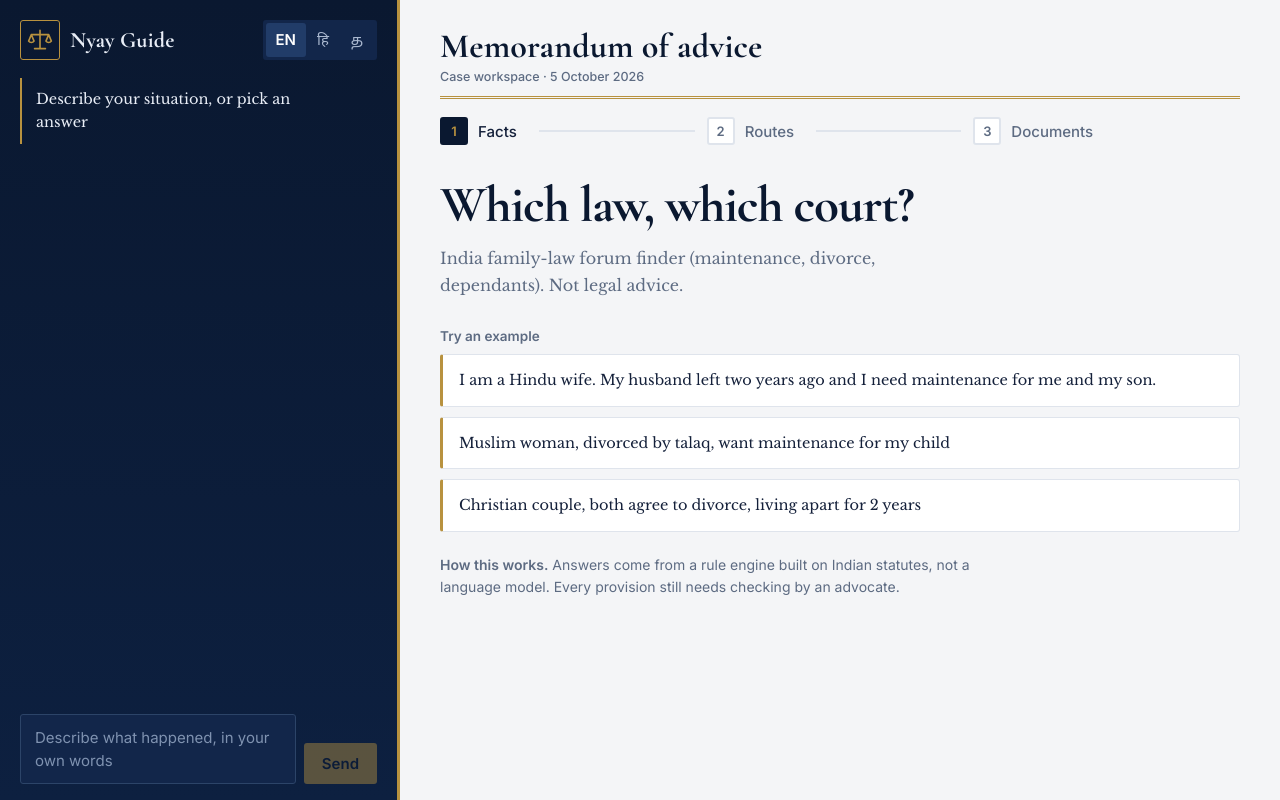
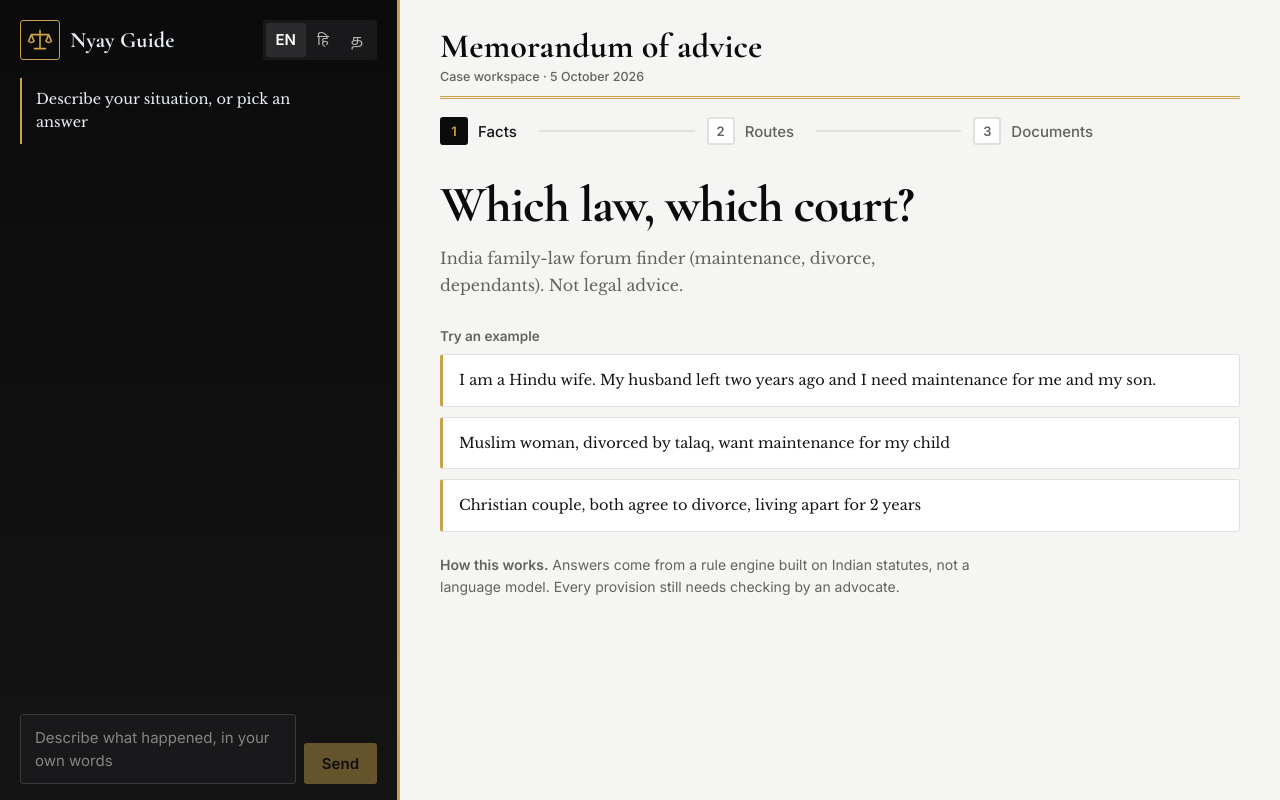
Before and after one commit to darayavahoush/nyay-guide, a React (Vite) app in the folder frontend/: page / in a window 1280 px wide. Built offline with nearby package versions, Linux system fonts and the light colour scheme.

Commit message:
Black and gold palette

```diff
--- a/frontend/src/styles.css
+++ b/frontend/src/styles.css
@@ -1,4 +1,4 @@
-:root{--navy:#0a1830;--navy2:#12264a;--navy3:#213c68;--saffron:#b8923f;--saffron-d:#8f6f2a;--bg:#f4f5f7;--card:#fff;--line:#dfe4ec;--ink:#14203a;--muted:#5d6b82;--ok:#177a5b;--ok-t:#e1f4ec;--warn:#9a5d00;--warn-t:#fdf0d8;
+:root{--navy:#0b0b0c;--navy2:#19191b;--navy3:#2b2b2e;--saffron:#c9a24a;--saffron-d:#9a7a2e;--bg:#f5f5f3;--card:#fff;--line:#e0e0dc;--ink:#141414;--muted:#62625f;--ok:#177a5b;--ok-t:#e1f4ec;--warn:#9a5d00;--warn-t:#fdf0d8;
 --display:"Cormorant Garamond","Noto Serif Devanagari","Noto Serif Tamil",Georgia,serif;--sans:"Inter","Noto Sans Devanagari","Noto Sans Tamil",system-ui,sans-serif}
 *{box-sizing:border-box}html,body,#root{margin:0;height:100%}
 body{background:var(--bg);color:var(--ink);font:15px/1.55 var(--sans);-webkit-font-smoothing:antialiased}
@@ -11,30 +11,30 @@ button,input,textarea{font:inherit;color:inherit}button{cursor:pointer}button:di
 .mark{display:grid;place-items:center;width:36px;height:36px;border-radius:9px;background:var(--saffron);color:var(--navy);font:700 20px var(--display)}
 .name{font:600 18px var(--display)}
 .seg{display:flex;background:var(--navy2);border-radius:8px;padding:3px}
-.seg button{border:0;background:none;color:#aab8cf;padding:5px 10px;border-radius:6px;min-width:34px}
+.seg button{border:0;background:none;color:#b5b5b0;padding:5px 10px;border-radius:6px;min-width:34px}
 .seg button.on{background:var(--navy3);color:#fff;font-weight:600}
-.restart{background:none;border:0;color:#aab8cf;text-decoration:underline;padding:0;margin:0 0 10px;align-self:flex-start;font-size:13px}
+.restart{background:none;border:0;color:#b5b5b0;text-decoration:underline;padding:0;margin:0 0 10px;align-self:flex-start;font-size:13px}
 .chat{display:flex;flex-direction:column;min-height:0;flex:1}
 .log{flex:1;overflow:auto;display:flex;flex-direction:column;gap:10px;padding-right:4px}
 .msg{max-width:92%;padding:10px 14px;border-radius:14px;white-space:pre-wrap;font-size:15px}
 .msg.agent{background:var(--navy2);border-top-left-radius:4px;align-self:flex-start}
 .msg.you{background:var(--saffron);color:#1b1305;font-weight:500;border-top-right-radius:4px;align-self:flex-end}
 .who{display:none}
-.dots{display:flex;gap:5px;padding:13px 16px}.dots i{width:7px;height:7px;border-radius:50%;background:#aab8cf;opacity:.35;animation:b 1s infinite}
+.dots{display:flex;gap:5px;padding:13px 16px}.dots i{width:7px;height:7px;border-radius:50%;background:#b5b5b0;opacity:.35;animation:b 1s infinite}
 .dots i:nth-child(2){animation-delay:.15s}.dots i:nth-child(3){animation-delay:.3s}@keyframes b{50%{opacity:1}}
-.why{margin:0;font-size:12.5px;color:#9fb0c9;padding:0 4px}
+.why{margin:0;font-size:12.5px;color:#a8a8a3;padding:0 4px}
 .answers{display:flex;flex-wrap:wrap;gap:8px}
-.answers button{border:1px solid #3a557c;background:transparent;color:#e8edf6;border-radius:999px;padding:7px 15px;font-weight:500}
+.answers button{border:1px solid #4a4a4e;background:transparent;color:#e8edf6;border-radius:999px;padding:7px 15px;font-weight:500}
 .answers button:hover:not(:disabled){background:var(--navy3)}
 .answers .chip.on{background:var(--saffron);border-color:var(--saffron);color:#1b1305}
-.answers .skip{border-style:dashed;color:#9fb0c9}
+.answers .skip{border-style:dashed;color:#a8a8a3}
 .primary{background:var(--saffron)!important;color:#1b1305!important;border:0!important;border-radius:9px;padding:9px 18px;font-weight:600}
 .primary:hover:not(:disabled){background:#eda43f!important}
 .see{align-self:flex-start;display:none}
 .composer{display:flex;gap:8px;align-items:flex-end;padding-top:12px;position:relative}
-.composer textarea{flex:1;resize:none;max-height:130px;padding:11px 14px;border:1px solid #2c4468;border-radius:12px;background:var(--navy2);color:#fff;field-sizing:content}
-.composer textarea::placeholder{color:#7f92b0}
-.asked{position:absolute;top:0;right:2px;transform:translateY(-100%);font-size:12px;color:#7f92b0;padding-bottom:4px}
+.composer textarea{flex:1;resize:none;max-height:130px;padding:11px 14px;border:1px solid #3a3a3d;border-radius:12px;background:var(--navy2);color:#fff;field-sizing:content}
+.composer textarea::placeholder{color:#86867f}
+.asked{position:absolute;top:0;right:2px;transform:translateY(-100%);font-size:12px;color:#86867f;padding-bottom:4px}
 .err{color:#ff9d9d}
 .ws{overflow:auto;min-height:0;padding:28px 40px 40px}
 .ws>*{max-width:900px}
@@ -98,20 +98,20 @@ h3{font:700 19px var(--display);margin:30px 0 12px}
 
 /* v5: chambers skin */
 :root{--legal:"Libre Baskerville","Noto Serif Devanagari","Noto Serif Tamil",Georgia,serif}
-.rail{background:linear-gradient(180deg,#0a1830,#0d2040);border-right:3px solid var(--saffron)}
+.rail{background:linear-gradient(180deg,#0b0b0c,#141415);border-right:3px solid var(--saffron)}
 .mark{background:none;border:1.5px solid var(--saffron);color:var(--saffron);border-radius:3px;width:40px;height:40px}
 .name{font:700 22px var(--display);letter-spacing:.01em}
 .seg,.seg button{border-radius:3px}
 .msg{border-radius:3px;font-family:var(--legal);font-size:14.5px;line-height:1.6}
 .msg.agent{background:transparent;border-left:2px solid var(--saffron);padding-left:14px;border-radius:0}
-.msg.you{background:#1a3157;color:#fff;border:1px solid #38568a;font-weight:400}
+.msg.you{background:#202022;color:#fff;border:1px solid #4a4a4e;font-weight:400}
 .answers button,.primary,.ghost,.examples button,.yn button,.places input,.composer textarea{border-radius:3px!important}
-.answers button{border-color:var(--saffron);color:#f0e4c4}.answers .chip.on{background:var(--saffron);color:#0a1830}
-.primary{background:var(--saffron)!important;color:#0a1830!important}.primary:hover:not(:disabled){background:#cba655!important}
+.answers button{border-color:var(--saffron);color:#f1e6c6}.answers .chip.on{background:var(--saffron);color:#0b0b0c}
+.primary{background:var(--saffron)!important;color:#0b0b0c!important}.primary:hover:not(:disabled){background:#dcb85f!important}
 h2{font:700 34px/1.1 var(--display);letter-spacing:.005em;color:var(--navy)}
 .ws-head{align-items:flex-end;padding-bottom:12px;border-bottom:3px double var(--saffron)}
 .ref{margin:4px 0 0;font:500 12.5px var(--sans);color:var(--muted)}
-.steps .dot{border-radius:3px}.steps .now .dot{background:var(--navy);border-color:var(--navy);color:var(--saffron)}.steps .done .dot{background:var(--saffron);border-color:var(--saffron);color:#0a1830}
+.steps .dot{border-radius:3px}.steps .now .dot{background:var(--navy);border-color:var(--navy);color:var(--saffron)}.steps .done .dot{background:var(--saffron);border-color:var(--saffron);color:#0b0b0c}
 .start h1{font:700 clamp(34px,4vw,52px)/1.05 var(--display);color:var(--navy)}
 .lede{font-family:var(--legal);font-size:16px;line-height:1.7}
 .examples button{font-family:var(--legal);font-size:14.5px;border-left:3px solid var(--saffron)}
```
